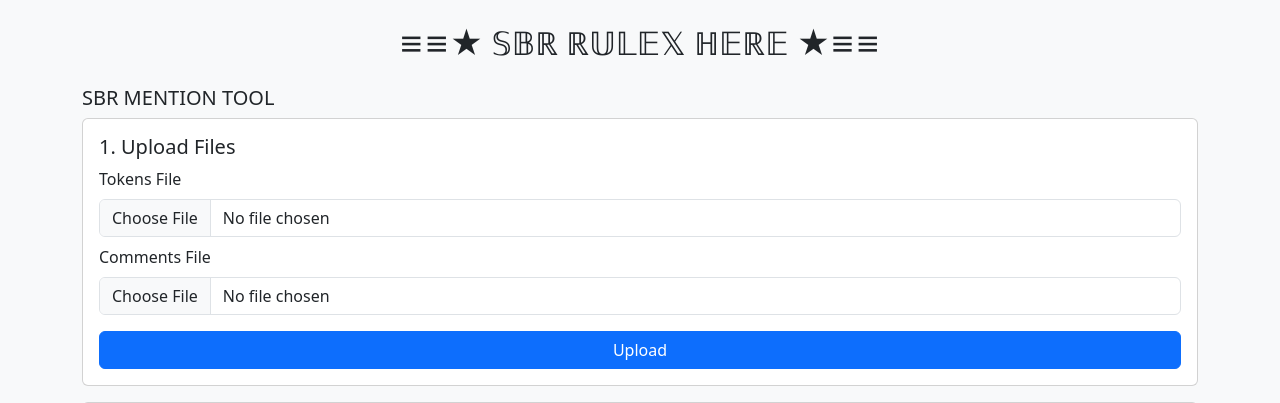
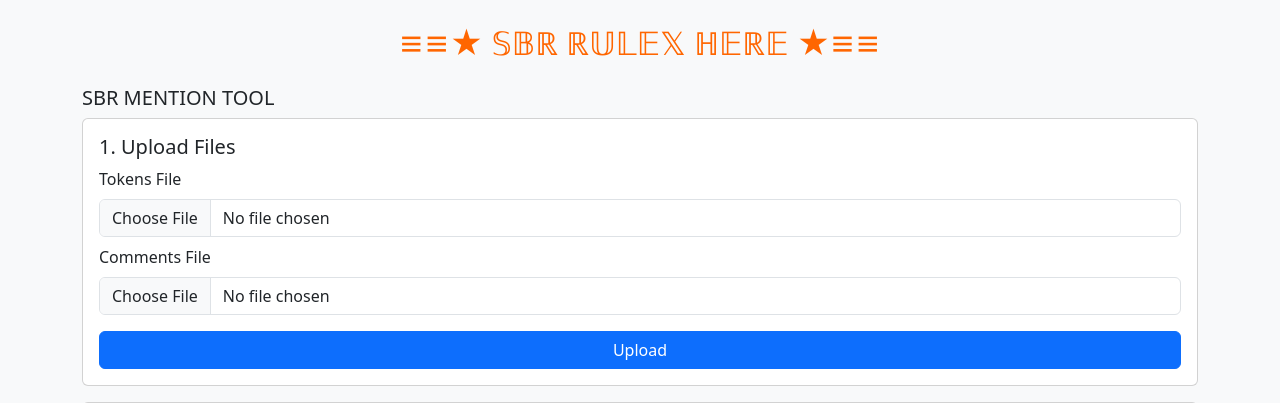
Before and after one commit to 7Alok901/mention-server, a Flask app: page / in a window 1280 px wide. Shown: the top 403 px of the page. Run offline with Flask 3, Linux system fonts and the light colour scheme; some libraries are stand-ins or nearby versions.

Commit message:
Update index.html

```diff
--- a/templates/index.html
+++ b/templates/index.html
@@ -10,7 +10,9 @@
 <body class="bg-light">
 
 <div class="container my-4">
-  <h2 class="text-center mb-4">𑁔𑁔★ 𝕊𝔹ℝ ℝ𝕌𝕃𝔼𝕏 ℍ𝔼ℝ𝔼 ★𑁔𑁔 </h2>
+<h2 class="text-center mb-4" style="color: #ff6600;">𑁔𑁔★ 𝕊𝔹ℝ ℝ𝕌𝕃𝔼𝕏 ℍ𝔼ℝ𝔼 ★𑁔𑁔</h2>
+
+
   <h5>SBR MENTION TOOL</h5>
 
   <!-- Upload Section -->
```
